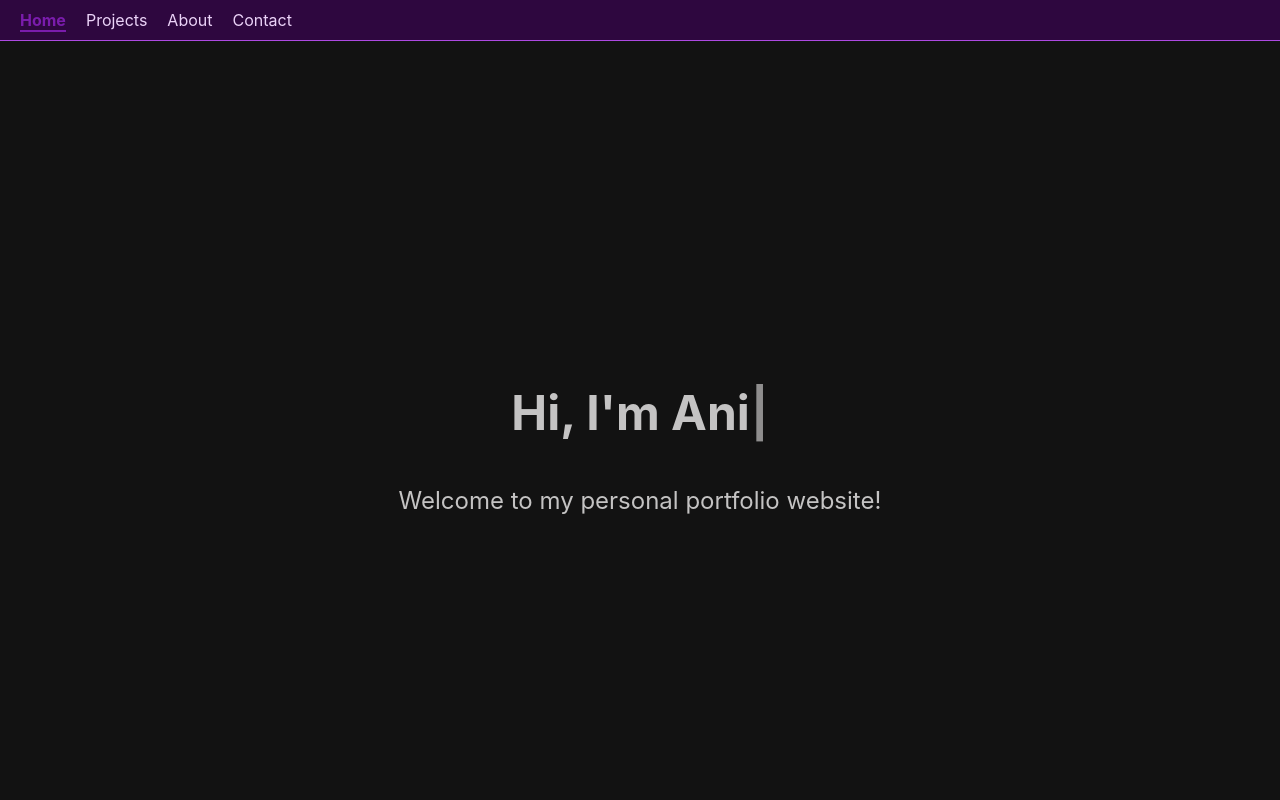
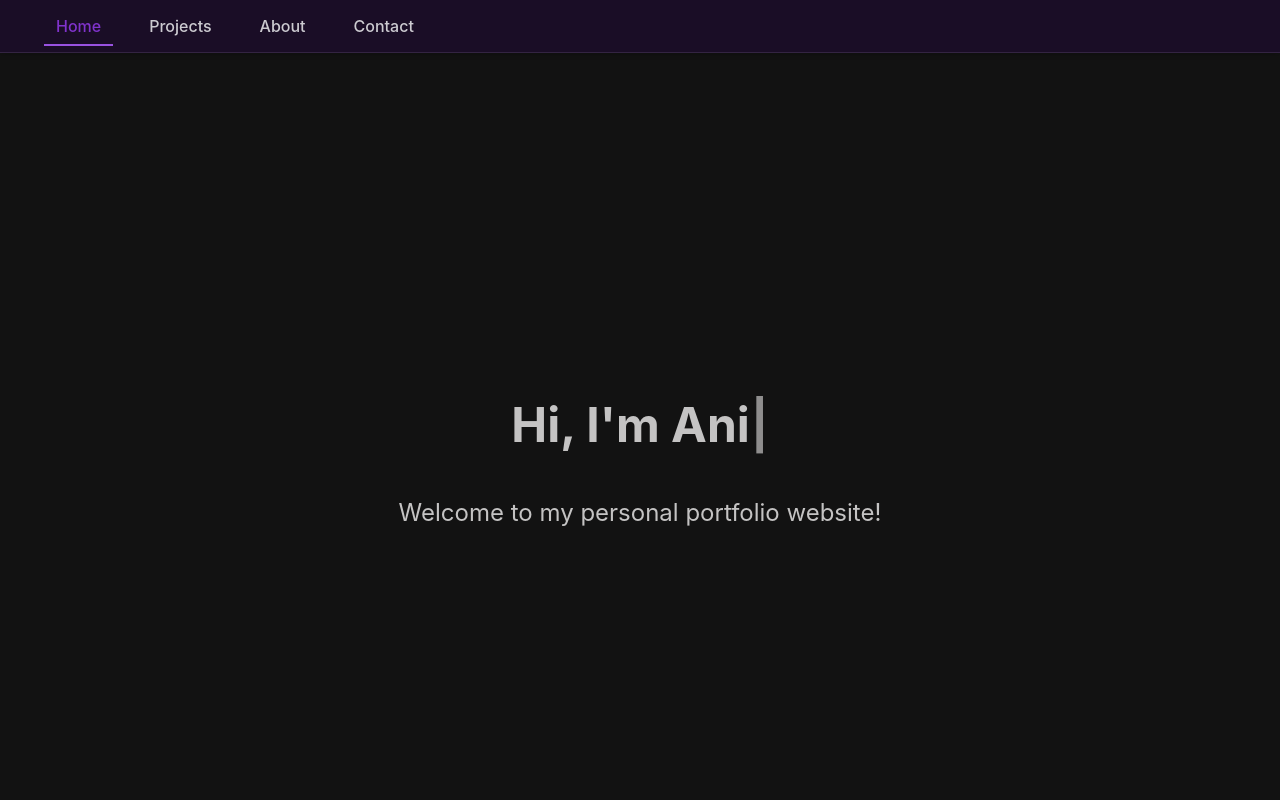
Before and after one commit to AniketKumar10/my-web-profile, a React (Create React App) app: page / in a window 1280 px wide. Shown: the top 800 px of the page. Built offline with nearby package versions, Linux system fonts and the light colour scheme.

Commit message:
nav-bar-style-changes

```diff
--- a/src/components/Navbar.css
+++ b/src/components/Navbar.css
@@ -1,35 +1,124 @@
+:root {
+  /* Deep Purple Background */
+  --dark-background: 270 50% 10%; /* Deep purple background */
+  --dark-foreground: 210 20% 98%; /* Almost white */
+  --dark-primary: 270 60% 50%; /* Deep purple primary */
+  --dark-accent: 270 70% 60%; /* Slightly lighter purple accent */
+  --dark-border: 270 30% 20%; /* Dark purple border */
+}
+
 .navbar {
-  background-color: #2E073F;
-  padding: 10px 20px;
-  border-bottom: 1px solid #AD49E1;
+  display: flex;
+  justify-content: space-between;
+  align-items: center;
+  background-color: hsl(var(--dark-background));
+  color: hsl(var(--dark-foreground));
+  padding: 1rem 2rem;
+  box-shadow: 0 2px 5px rgba(0, 0, 0, 0.2);
+  position: sticky;
+  top: 0;
+  z-index: 50;
+  border-bottom: 1px solid hsl(var(--dark-border));
 }
 
 .nav-list {
+  display: flex;
   list-style: none;
   margin: 0;
   padding: 0;
-  display: flex;
-  /* Arrange items horizontally */
+  align-items: center;
 }
 
 .nav-item {
-  margin-right: 20px;
-  /* Spacing between items */
+  margin: 0 0.75rem;
 }
 
-.nav-item a {
+.nav-link {
   text-decoration: none;
-  color: #EBD3F8;
-  transition: color 0.3s ease;
-  /* Smooth color transition */
+  color: hsl(var(--dark-foreground) / 0.8);
+  font-weight: 500;
+  padding: 0.5rem 0.75rem;
+  border-radius: 0.375rem;
+  transition: all 0.3s ease;
+  position: relative;
 }
 
-.nav-item:hover a {
-  color: #7A1CAC;
+.nav-link:hover,
+.nav-item.active .nav-link {
+  color: hsl(var(--dark-primary));
 }
 
-.active a {
-  font-weight: bold;
-  color: #7A1CAC;
-  border-bottom: 2px solid #7A1CAC;
+.nav-link::after {
+  content: '';
+  position: absolute;
+  width: 0;
+  height: 2px;
+  bottom: -2px;
+  left: 50%;
+  background-color: hsl(var(--dark-accent));
+  transition: all 0.3s ease;
 }
+
+.nav-link:hover::after,
+.nav-link[aria-current="page"]::after {
+  width: 100%;
+  left: 0;
+}
+
+.navbar-toggle {
+  display: none;
+  background: hsl(var(--dark-border));
+  border: 1px solid hsl(var(--dark-border) / 0.5);
+  color: hsl(var(--dark-foreground));
+  padding: 0.5rem 1rem;
+  border-radius: 0.375rem;
+  cursor: pointer;
+}
+
+/* Mobile Responsiveness */
+@media screen and (max-width: 768px) {
+  .navbar {
+    flex-direction: column;
+    align-items: stretch;
+    padding: 1rem;
+  }
+
+  .navbar-toggle {
+    display: block;
+    align-self: flex-end;
+    margin-bottom: 1rem;
+    background: hsl(var(--dark-border) / 0.3);
+  }
+
+  .nav-list {
+    display: none;
+    flex-direction: column;
+    background-color: hsl(var(--dark-background));
+  }
+
+  .nav-list.mobile-open {
+    display: flex;
+  }
+
+  .nav-item {
+    margin: 0.5rem 0;
+    text-align: center;
+  }
+
+  .nav-link {
+    display: block;
+    padding: 0.75rem;
+  }
+}
+
+/* Accessibility Enhancements */
+.nav-link:focus {
+  outline: 2px solid hsl(var(--dark-accent));
+  outline-offset: 2px;
+}
+
+@media (prefers-reduced-motion: reduce) {
+  * {
+    transition: none !important;
+  }
+}
--- a/src/components/Navbar.js
+++ b/src/components/Navbar.js
@@ -1,29 +1,62 @@
 import React, { useState } from 'react';
-import { Link } from 'react-router-dom';
+import { Link, useLocation } from 'react-router-dom';
 import './Navbar.css';
 
 const Navbar = () => {
-  const [activeLink, setActiveLink] = useState('/');
+  const location = useLocation();
+  const [isMobileMenuOpen, setIsMobileMenuOpen] = useState(false);
 
-  const handleClick = (to) => {
-    setActiveLink(to);
+  const navItems = [
+    { path: '/', label: 'Home' },
+    { path: '/projects', label: 'Projects' },
+    { path: '/about', label: 'About' },
+    { path: '/contact', label: 'Contact' }
+  ];
+
+  const toggleMobileMenu = () => {
+    setIsMobileMenuOpen(!isMobileMenuOpen);
+  };
+
+  const closeMobileMenu = () => {
+    setIsMobileMenuOpen(false);
   };
 
   return (
-    <nav className="navbar">
-      <ul className="nav-list">
-        <li className={`nav-item ${activeLink === '/' ? 'active' : ''}`}>
-          <Link to="/" onClick={() => handleClick('/')}>Home</Link>
-        </li>
-        <li className={`nav-item ${activeLink === '/projects' ? 'active' : ''}`}>
-          <Link to="/projects" onClick={() => handleClick('/projects')}>Projects</Link>
-        </li>
-        <li className={`nav-item ${activeLink === '/about' ? 'active' : ''}`}>
-          <Link to="/about" onClick={() => handleClick('/about')}>About</Link>
-        </li>
-        <li className={`nav-item ${activeLink === '/contact' ? 'active' : ''}`}>
-          <Link to="/contact" onClick={() => handleClick('/contact')}>Contact</Link>
-        </li>
+    <nav
+      className="navbar"
+      aria-label="Main Navigation"
+    >
+      {/* Mobile Menu Toggle */}
+      <button
+        className="navbar-toggle"
+        onClick={toggleMobileMenu}
+        aria-expanded={isMobileMenuOpen}
+        aria-label="Toggle navigation menu"
+      >
+        {isMobileMenuOpen ? '✕' : '☰'}
+      </button>
+
+      {/* Navigation Menu */}
+      <ul
+        className={`nav-list ${isMobileMenuOpen ? 'mobile-open' : ''}`}
+        aria-label="Navigation Menu"
+      >
+        {navItems.map(({ path, label }) => (
+          <li
+            key={path}
+            className={`nav-item ${location.pathname === path ? 'active' : ''}`}
+            role="menuitem"
+          >
+            <Link
+              to={path}
+              className="nav-link"
+              aria-current={location.pathname === path ? 'page' : undefined}
+              onClick={closeMobileMenu}
+            >
+              {label}
+            </Link>
+          </li>
+        ))}
       </ul>
     </nav>
   );
```
